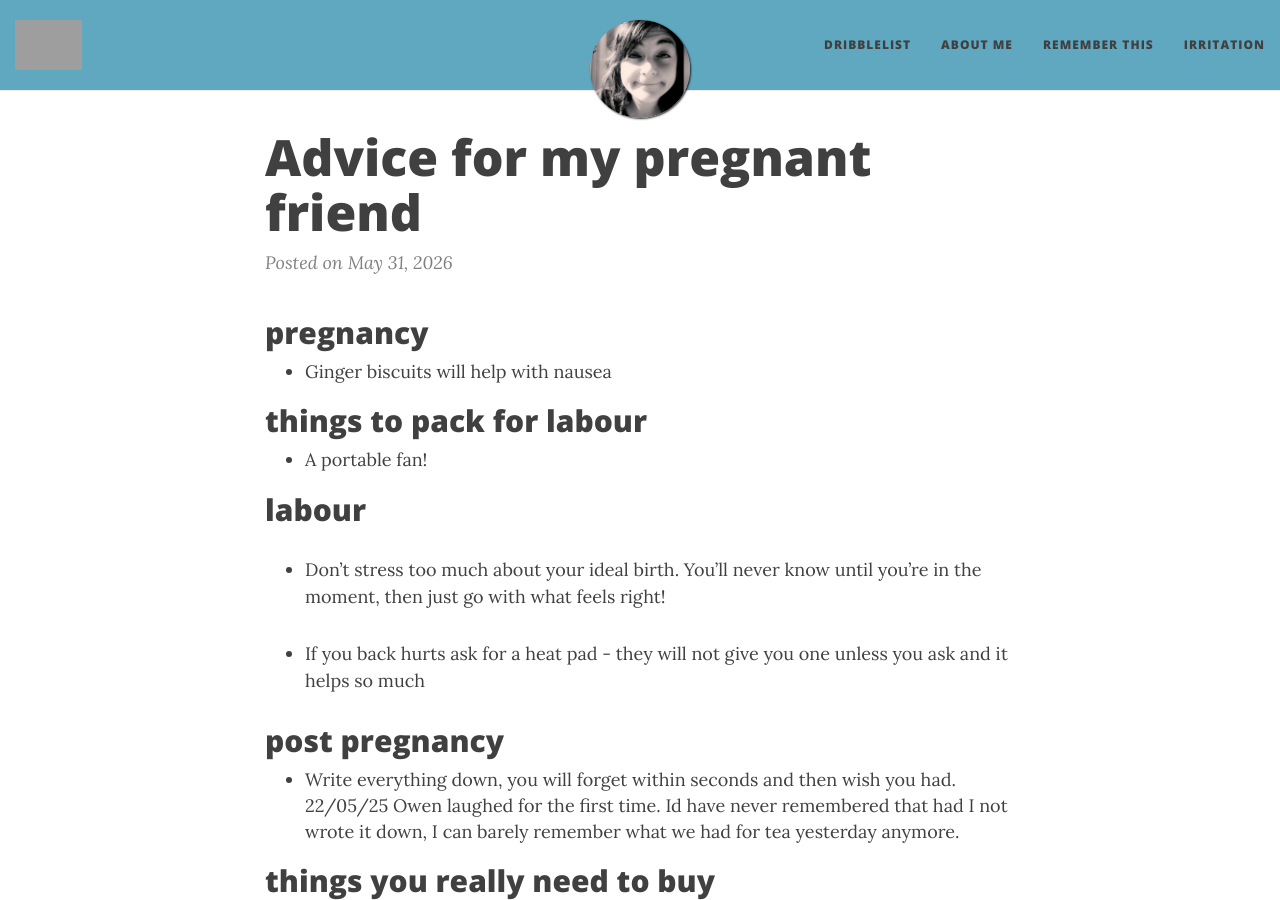
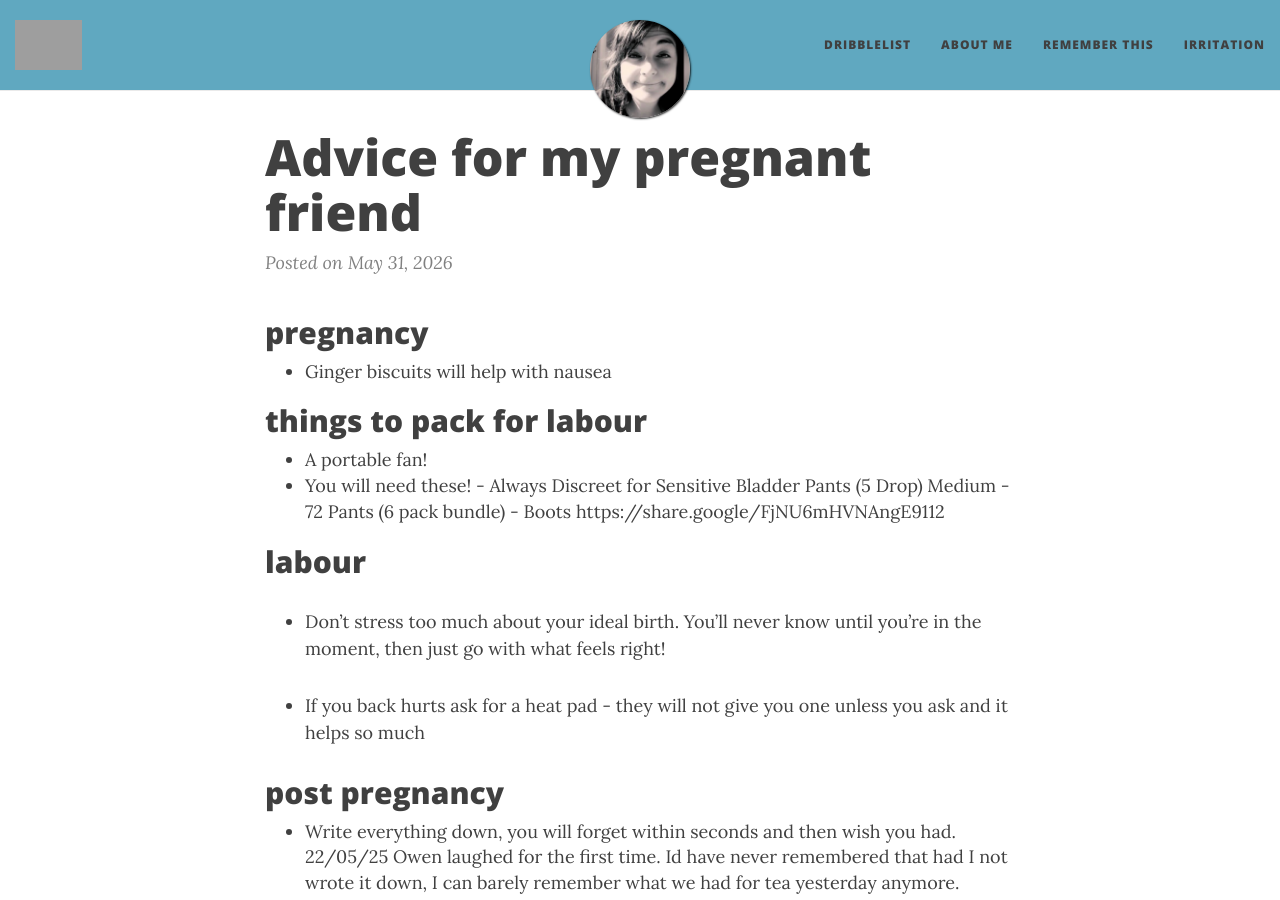
Before and after one commit to ellis-ward/ellis-ward.github.io, a Jekyll site: the page built from _posts/dribble/2026-05-31-adviceformypregnantfriends.md, in a window 1280 px wide and 900 px high. Built offline with Jekyll 4.4.1, drawn with Linux system fonts in a browser that asks for light colours; nearby versions of some CDN libraries; grey boxes are pictures that could not be loaded.

Commit message:
Update 2026-05-31-adviceformypregnantfriends.md

```diff
--- a/_posts/dribble/2026-05-31-adviceformypregnantfriends.md
+++ b/_posts/dribble/2026-05-31-adviceformypregnantfriends.md
@@ -12,6 +12,7 @@ tags: dribble
 <h2>things to pack for labour</h2>
 
 - A portable fan!
+- You will need these! - Always Discreet for Sensitive Bladder Pants (5 Drop) Medium - 72 Pants (6 pack bundle) - Boots https://share.google/FjNU6mHVNAngE9112
 
 <h2>labour</h2>
 
```
